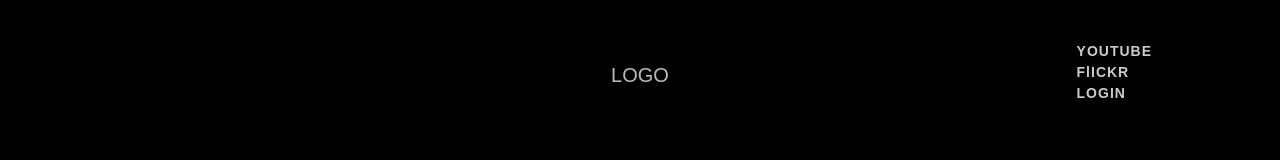
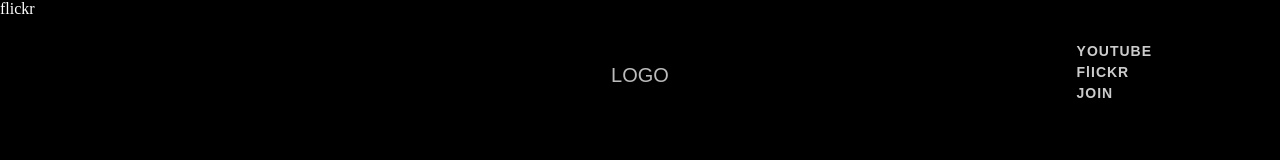
Before and after one commit to suyeon-hong/portfolio_react, a React (Create React App) app: page /flickr in a window 1280 px wide. Shown: the top 160 px of the page. Built offline with nearby package versions, Linux system fonts and the light colour scheme.

Commit message:
subpage 연결

```diff
--- a/package.json
+++ b/package.json
@@ -8,6 +8,7 @@
     "@testing-library/user-event": "^13.5.0",
     "react": "^17.0.2",
     "react-dom": "^17.0.2",
+    "react-router-dom": "^5.3.0",
     "react-scripts": "5.0.0",
     "web-vitals": "^2.1.2"
   },
--- a/src/App.js
+++ b/src/App.js
@@ -1,10 +1,20 @@
 import './css/style.css';
 import Header from './Header.js';
+import Main from './components/Main';
+import Youtube from './components/Youtube';
+import Flickr from './components/Flickr';
+import Join from './components/Join';
+import { Route } from 'react-router-dom';
 
 function App() {
   return (
     <>
       <Header />
+
+      <Route exact path="/" component={Main}></Route>
+      <Route exact path="/youtube" component={Youtube}></Route>
+      <Route exact path="/flickr" component={Flickr}></Route>
+      <Route exact path="/join" component={Join}></Route>
     </>
   );
 }
--- a/src/Header.js
+++ b/src/Header.js
@@ -1,11 +1,13 @@
+import { NavLink } from 'react-router-dom';
+
 function Header(){
     return (
         <header>
-            <h1><a href="#">LOGO</a></h1>
+            <h1><NavLink exact activestyle={{opacity: 1}} to="/">LOGO</NavLink></h1>
             <ul id="gnb">
-                <li><a href="#">YOUTUBE</a></li>
-                <li><a href="#">FlICKR</a></li>
-                <li><a href="#">LOGIN</a></li>
+                <li><NavLink exact activestyle={{opacity: 1}} to="Youtube">YOUTUBE</NavLink></li>
+                <li><NavLink exact activestyle={{opacity: 1}} to="Flickr">FlICKR</NavLink></li>
+                <li><NavLink exact activestyle={{opacity: 1}} to="Join">JOIN</NavLink></li>
             </ul>
         </header>
     )
--- /dev/null
+++ b/src/components/Flickr.js
@@ -0,0 +1,7 @@
+function Flickr(){
+    return(
+        <main>flickr</main>
+    )
+}
+
+export default Flickr;
--- /dev/null
+++ b/src/components/Join.js
@@ -0,0 +1,7 @@
+function Join(){
+    return(
+        <main>Join</main>
+    )
+}
+
+export default Join;
--- /dev/null
+++ b/src/components/Main.js
@@ -0,0 +1,7 @@
+function Main(){
+    return(
+        <main>main</main>
+    )
+}
+
+export default Main;
--- /dev/null
+++ b/src/components/Youtube.js
@@ -0,0 +1,7 @@
+function Youtube(){
+    return(
+        <main>youtube</main>
+    )
+}
+
+export default Youtube;
--- a/src/css/style.css
+++ b/src/css/style.css
@@ -43,4 +43,7 @@ header {
         header #gnb li a:hover {
           opacity: 1; }
 
+main {
+  color: #fff; }
+
 /*# sourceMappingURL=style.css.map */
--- a/src/index.js
+++ b/src/index.js
@@ -1,10 +1,13 @@
 import React from 'react';
 import ReactDOM from 'react-dom';
 import App from './App';
+import { BrowserRouter } from 'react-router-dom';
 
 ReactDOM.render(
   <React.StrictMode>
-    <App />
+    <BrowserRouter>
+      <App />
+    </BrowserRouter>
   </React.StrictMode>,
   document.getElementById('root')
 );
--- a/src/scss/style.scss
+++ b/src/scss/style.scss
@@ -6,3 +6,7 @@ body{
 }
 
 @import "header";
+
+main{
+    color: #fff;
+}
```
Also changed, not shown: 2 other files (tests, documents, lock files or other folders).
